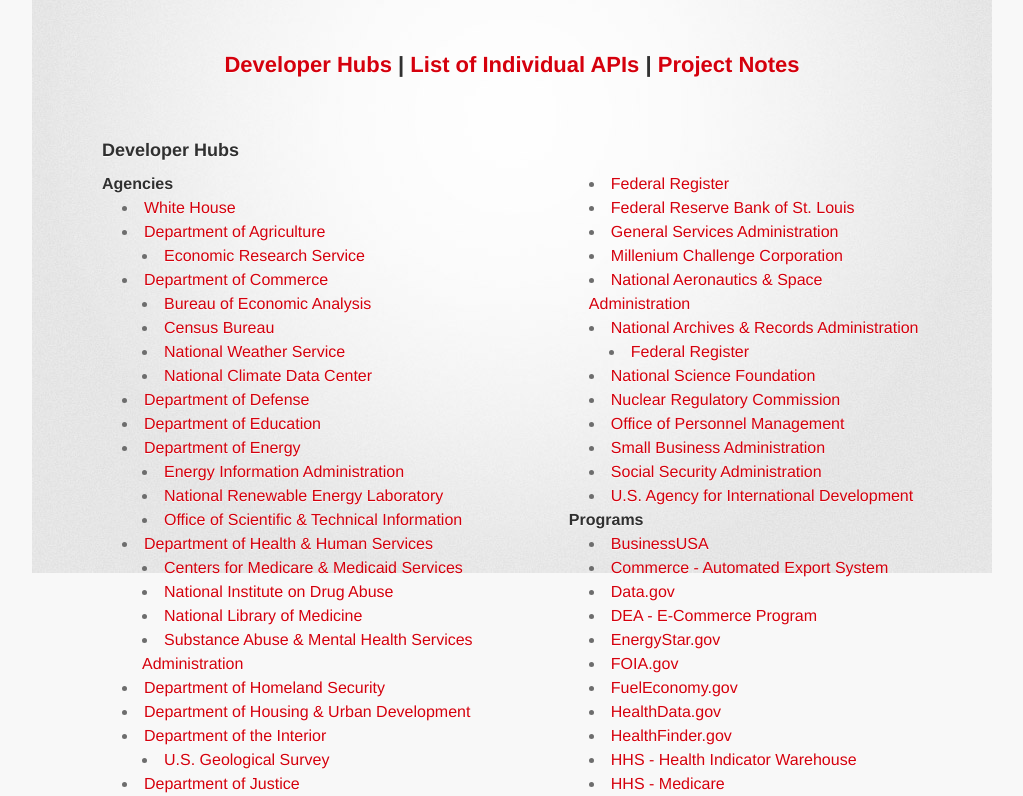
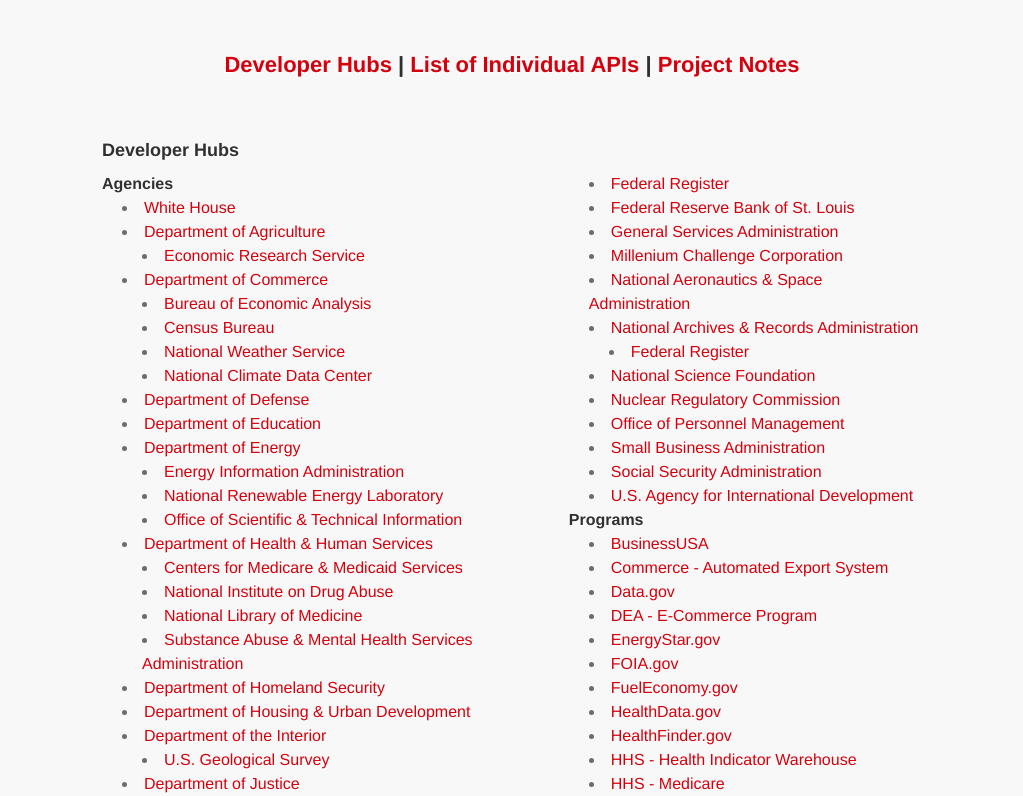
Before and after one commit to GSA/slash-developer-pages, a plain HTML site: page index.html in a window 1280 px wide. Shown: the top 796 px of the page, without its empty margins (128-1151 px from the left). Drawn offline with Linux system fonts and the light colour scheme; a web font is replaced by a local one.

Commit message:
removed other image

```diff
--- a/stylesheets/stylesheet.css
+++ b/stylesheets/stylesheet.css
@@ -85,7 +85,7 @@
 }
 
 #container {
-  background: transparent url(../images/highlight-bg.jpg) 50% 0 no-repeat;
+  background: transparent;
   min-height: 595px;
 }
 
```
